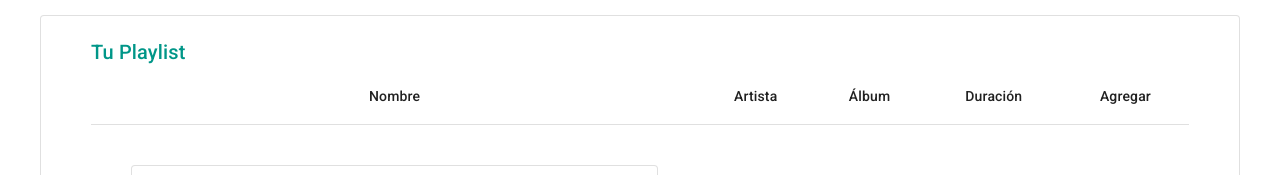
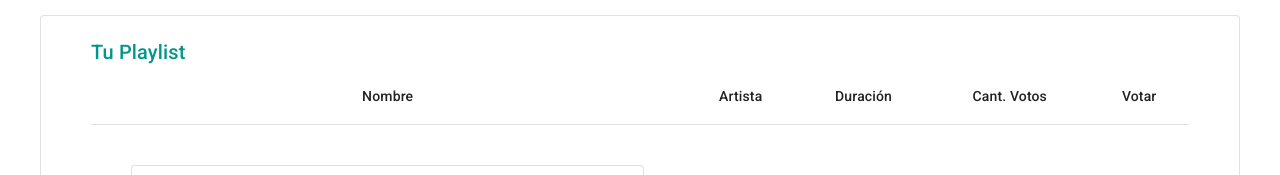
Before and after one commit to Alan-matea/Proyecto-Final-Modulo-2, a React (Create React App) app in the folder nacimiento-alan/: page /playlists in a window 1280 px wide. Shown: the part 382-557 px from the top of the page. Built offline with nearby package versions, Linux system fonts and the light colour scheme.

Commit message:
Ajuste la Tabla 2

```diff
--- a/nacimiento-alan/public/index.html
+++ b/nacimiento-alan/public/index.html
@@ -25,7 +25,7 @@
       Learn how to configure a non-root public URL by running `npm run build`.
     -->
     <link rel="stylesheet" href="https://fonts.googleapis.com/css?family=Roboto:300,400,500,700&display=swap" />
-    <link href="https://fonts.googleapis.com/css2?family=Righteous&display=swap" rel="stylesheet">
+    <link href="https://fonts.googleapis.com/css2?family=Righteous&display=swap" rel="stylesheet" />
     <title>React App</title>
   </head>
   <body>
--- a/nacimiento-alan/src/Components/Navbar/Navbar.jsx
+++ b/nacimiento-alan/src/Components/Navbar/Navbar.jsx
@@ -37,7 +37,7 @@
       <AppBar position="static">
         <Toolbar variant="regular" className="Items-position">
           <img src={LogoMatea} alt="LogoMatea" className="LogoMatea" />
-          <Typography variant="h6" className="Items-position">
+          <Typography variant="h6" className="Fuente">
             Mateify
           </Typography>
           <Avatar
--- a/nacimiento-alan/src/Components/Navbar/styles.css
+++ b/nacimiento-alan/src/Components/Navbar/styles.css
@@ -1,9 +1,11 @@
 .LogoMatea {
-    width: 35px;
-    margin: 10px;
+  width: 35px;
+  margin: 10px;
 }
 
 .Items-position {
-    justify-content: center;
-    font-family: 'Righteous', cursive;
+  justify-content: center;
 }
+.Fuente {
+  font-family: "Righteous", cursive;
+}
--- a/nacimiento-alan/src/Components/Tabla2/Tabla2.js
+++ b/nacimiento-alan/src/Components/Tabla2/Tabla2.js
@@ -24,9 +24,9 @@
               <TableRow>
                 <TableCell align="center">Nombre</TableCell>
                 <TableCell align="center">Artista</TableCell>
-                <TableCell align="center">Álbum</TableCell>
                 <TableCell align="center">Duración</TableCell>
-                <TableCell align="center">Agregar</TableCell>
+                <TableCell align="center">Cant. Votos</TableCell>
+                <TableCell align="center">Votar</TableCell>
               </TableRow>
             </TableHead>
             <TableBody>
```
Also changed, not shown: nacimiento-alan/src/pages/Playlists/Playlists.js (+7 -0 lines).
